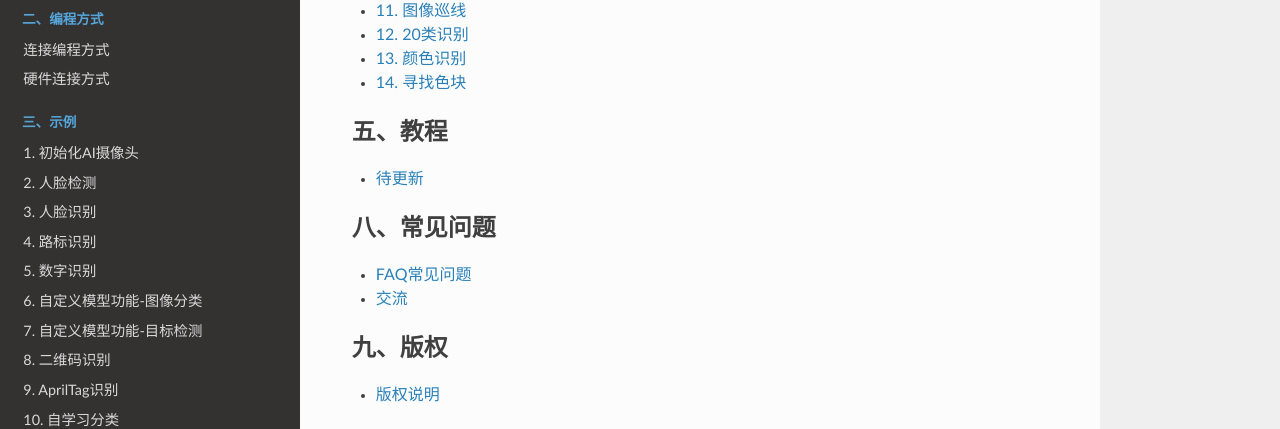
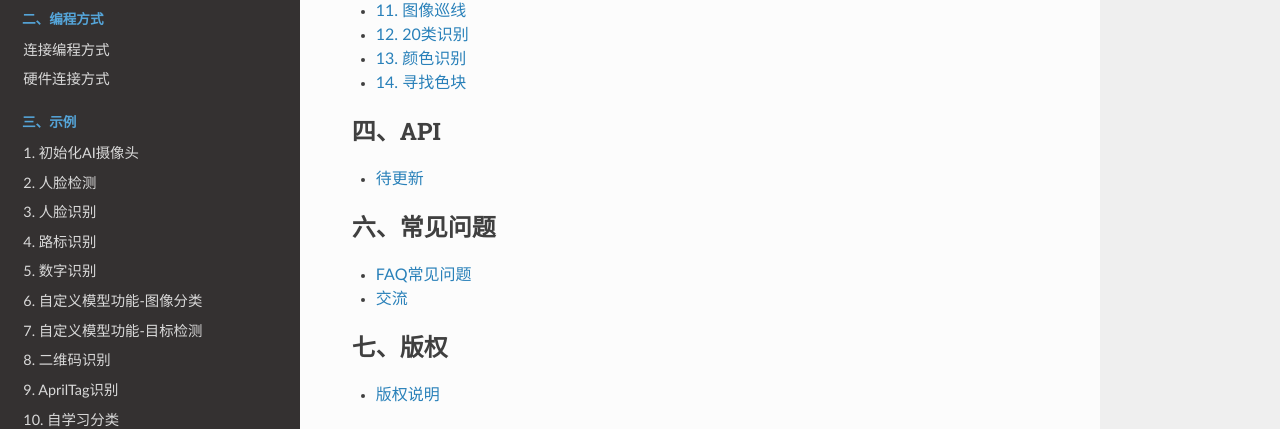
Before and after one commit to labplus-cn/AICamera-v831-documentation, a Sphinx documentation site: the page built from documentation/index.rst, in a window 1280 px wide and 900 px high, scrolled down 679 px. Shown: the part 294-723 px from the top of the window. Built offline with Sphinx 7.4.7 and the Read the Docs theme 2.0.0, drawn with Linux system fonts in a browser that asks for light colours; pages that are not in the unit, such as notebooks, are missing from menus.

Commit message:
修改目录

```diff
--- a/documentation/index.rst
+++ b/documentation/index.rst
@@ -58,7 +58,7 @@ AI摄像头帮助文档
 
 .. toctree::
     :maxdepth: 2
-    :caption: 五、教程
+    :caption: 四、API
 
     tutorials/index
 
@@ -67,13 +67,13 @@ AI摄像头帮助文档
 
 .. toctree::
    :maxdepth: 2
-   :caption: 八、常见问题
+   :caption: 六、常见问题
 
    faq/index
    faq/technical_exchange
 
 .. toctree::
    :maxdepth: 1
-   :caption: 九、版权
+   :caption: 七、版权
 
    LICENSE
```
